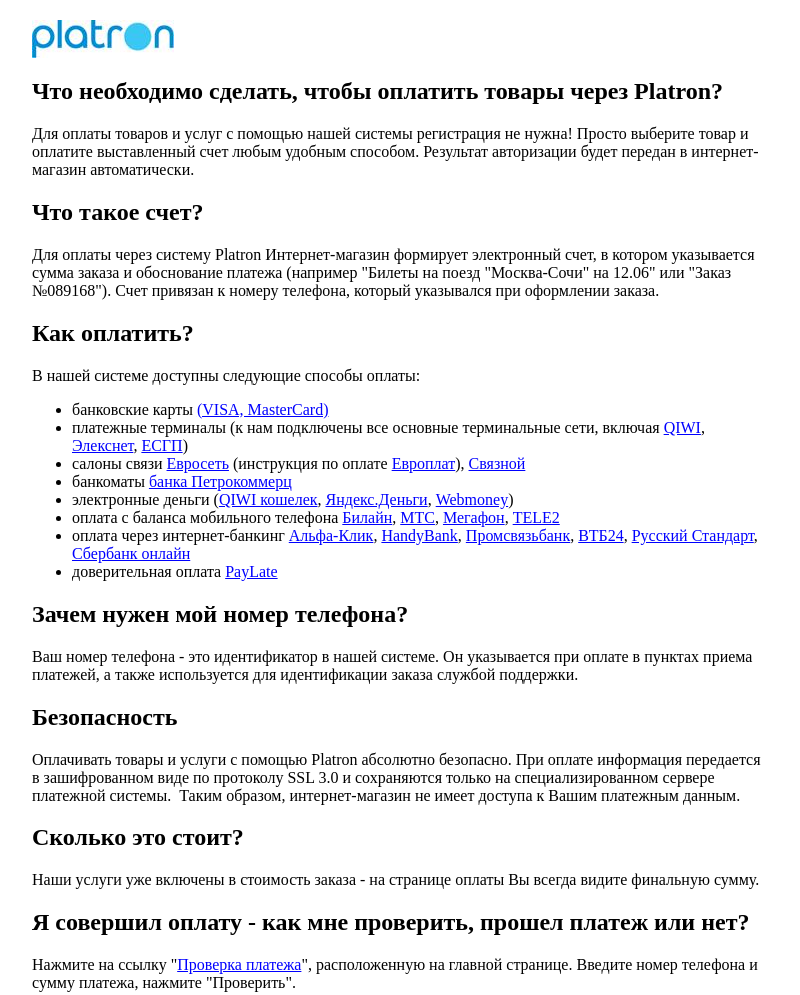
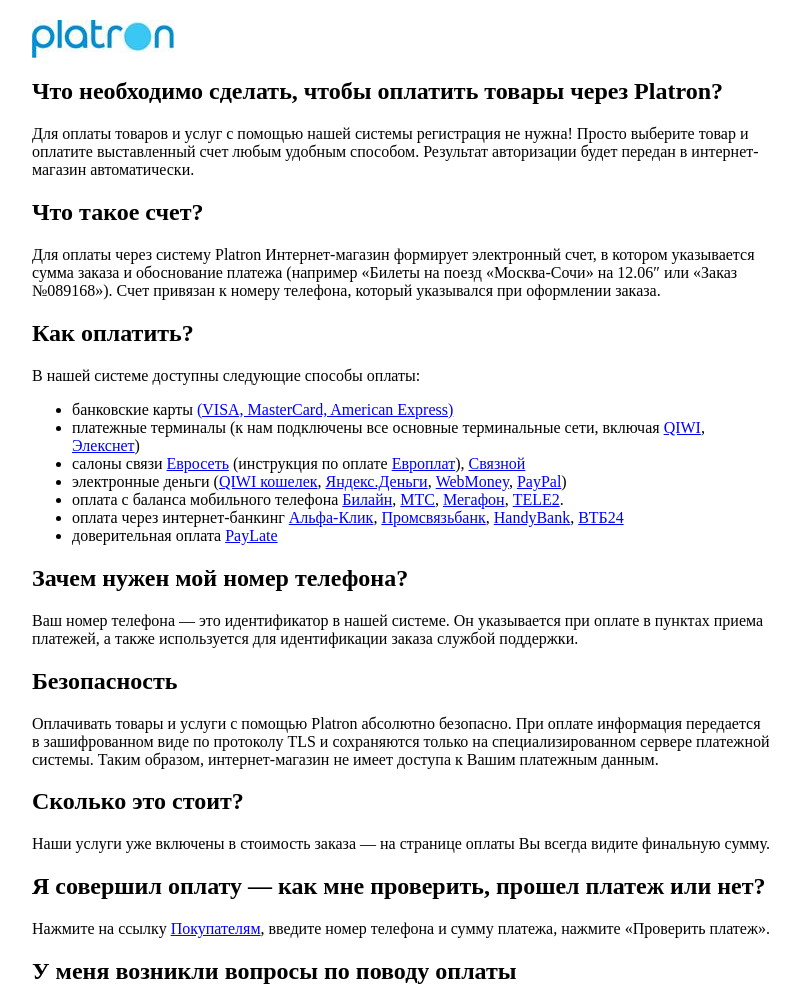
Before and after one commit to isabella232/recommendations_for_placement_of_logos, a plain HTML site: page General/variant_2.htm in a window 1280 px wide. Shown: the top 995 px of the page, without its empty margins (238-1038 px from the left). Drawn offline with Linux system fonts and the light colour scheme.

Commit message:
variant_2 text

```diff
--- a/General/variant_2.htm
+++ b/General/variant_2.htm
@@ -59,29 +59,28 @@
 <h2>Что необходимо сделать, чтобы оплатить товары через Platron?</h2>
 <p>Для оплаты товаров и услуг с помощью нашей системы регистрация не нужна! Просто выберите товар и оплатите выставленный счет любым удобным способом. Результат авторизации будет передан в интернет-магазин автоматически.</p>
 <h2>Что такое счет?</h2>
-<p>Для оплаты через систему Platron Интернет-магазин формирует электронный счет, в котором указывается сумма заказа и обоснование платежа (например &quot;Билеты на поезд &quot;Москва-Сочи&quot; на 12.06&quot; или &quot;Заказ №089168&quot;). Счет привязан к номеру телефона, который указывался при оформлении заказа.</p>
+<p>Для оплаты через систему Platron Интернет-магазин формирует электронный счет, в котором указывается сумма заказа и обоснование платежа (например &#171;Билеты на поезд &#171;Москва-Сочи&#187; на 12.06&#8243; или &#171;Заказ №089168&#187;). Счет привязан к номеру телефона, который указывался при оформлении заказа.</p>
 <h2>Как оплатить?</h2>
 <p>В нашей системе доступны следующие способы оплаты:</p>
 <ul>
-    <li>банковские карты <a href="http://www.platron.ru/info/support/howtopay4">(VISA, MasterCard)</a></li>
-    <li>платежные терминалы (к нам подключены все основные терминальные сети, включая <a href="http://www.platron.ru/info/support/osmp">QIWI</a>, <a href="http://www.platron.ru/info/support/elecsnet">Элекснет</a>, <a href="http://www.platron.ru/info/support/esgp">ЕСГП</a>)</li>
-    <li>салоны связи <a href="http://www.platron.ru/info/support/euroset">Евросеть</a> (инструкция по оплате <a href="http://www.platron.ru/info/support/europlat">Европлат</a>), <a href="http://www.platron.ru/info/support/svyaznoy">Связной</a></li>
-    <li>банкоматы&nbsp;<a href="http://www.platron.ru/info/support/pkb">банка Петрокоммерц</a></li>
-    <li>электронные деньги (<a href="http://www.platron.ru/info/support/osmp">QIWI кошелек</a>, <a href="http://www.platron.ru/info/support/yandexmoney">Яндекс.Деньги</a>, <a href="http://www.platron.ru/info/support/webmoney">Webmoney</a>)</li>
-    <li>оплата с баланса мобильного телефона <a href="http://www.platron.ru/info/support/beelinemk">Билайн</a>, <a href="http://www.platron.ru/info/support/mtsmk">МТС</a>, <a href="http://www.platron.ru/info/support/megafonmk">Мегафон</a>, <a href="http://www.platron.ru/info/support/mobicomtele2">TELE2</a></li>
-    <li>оплата через интернет-банкинг <a href="http://www.platron.ru/info/support/alfaclick">Альфа-Клик</a>, <a href="http://www.platron.ru/info/support/handybank">HandyBank</a>, <a href="http://www.platron.ru/info/support/psb">Промсвязьбанк</a>, <a href="http://www.platron.ru/info/support/vtb24">ВТБ24</a>, <a href="https://www.platron.ru/info/support/russianstandardib">Русский Стандарт</a>, <a href="https://www.platron.ru/info/support/sbrf">Сбербанк онлайн</a></li>
-    <li>доверительная оплата <a href="http://www.platron.ru/info/support/paylate">PayLate</a></li>
+<li>банковские карты <a title="Оплата с помощью карт VISA, MasterCard, American Express" href="https://front.platron.ru/support/russianstandard/">(VISA, MasterCard, American Express)</a></li>
+<li>платежные терминалы (к нам подключены все основные терминальные сети, включая <a title="Инструкция по оплате QIWI терминал" href="https://front.platron.ru/support/ru/qiwi/">QIWI</a>, <a title="Инструкция по оплате Elecsnet" href="https://front.platron.ru/support/elecsnet/">Элекснет</a>)</li>
+<li>салоны связи <a title="Оплата через салоны Евросеть" href="https://front.platron.ru/support/euroset/">Евросеть</a> (инструкция по оплате <a title="Оплата через Европлат (Евросеть)" href="https://front.platron.ru/support/europlat/">Европлат</a>), <a title="Оплата в салонах Связной" href="https://front.platron.ru/support/svyaznoy/">Связной</a></li>
+<li>электронные деньги (<a title="Инструкция по оплате Visa QIWI WALLET" href="https://front.platron.ru/support/ru/qiwi/">QIWI кошелек</a>, <a title="Инструкция по оплате Яндекс.Деньги" href="https://front.platron.ru/support/yandexmoney/">Яндекс.Деньги</a>, <a title="Инструкция по оплате WebMoney" href="https://front.platron.ru/support/webmoney/">WebMoney</a>, <a title="Инструкция по оплате PayPal" href="https://front.platron.ru/support/paypal/">PayPal</a>)</li>
+<li>оплата с баланса мобильного телефона <a title="Оплата с помощью Билайн" href="https://front.platron.ru/support/ru/ruru/">Билайн</a>, <a href="https://front.platron.ru/support/ru/mixplatmts/">МТС</a>, <a title="Оплата с помощью Мегафон" href="https://front.platron.ru/support/ru/mixplatmegafon/">Мегафон</a>, <a href="https://front.platron.ru/support/ru/mixplattele2/">TELE2</a>.</li>
+<li>оплата через интернет-банкинг <a title="Инструкция по оплате Альфа-Клик" href="https://front.platron.ru/support/alfaclick/">Альфа-Клик</a>, <a title="Инструкция по оплате интернет-банк Промсвязьбанк" href="https://front.platron.ru/support/psb/">Промсвязьбанк</a>, <a title="Инструкция по оплате интернет-банк Handy Bank" href="https://front.platron.ru/support/handybank/">HandyBank</a>, <a title="Инструкция по оплате интернет-банк ВТБ24" href="https://front.platron.ru/support/vtb24/">ВТБ24</a></li>
+<li>доверительная оплата <a title="Инструкция по оплате PayLate" href="https://front.platron.ru/support/ru/paylate/">PayLate</a></li>
 </ul>
 <h2>Зачем нужен мой номер телефона?</h2>
-<p>Ваш номер телефона - это идентификатор в нашей системе. Он указывается при оплате в пунктах приема платежей, а также используется для идентификации заказа службой поддержки.</p>
+<p>Ваш номер телефона &#8212; это идентификатор в нашей системе. Он указывается при оплате в пунктах приема платежей, а также используется для идентификации заказа службой поддержки.</p>
 <h2>Безопасность</h2>
-<p>Оплачивать товары и услуги с помощью Platron абсолютно безопасно. При оплате информация передается в зашифрованном виде по протоколу SSL 3.0 и сохраняются только на специализированном сервере платежной системы.&nbsp; Таким образом, интернет-магазин не имеет доступа к Вашим платежным данным.</p>
+<p>Оплачивать товары и услуги с помощью Platron абсолютно безопасно. При оплате информация передается в зашифрованном виде по протоколу TLS и сохраняются только на специализированном сервере платежной системы. Таким образом, интернет-магазин не имеет доступа к Вашим платежным данным.</p>
 <h2>Сколько это стоит?</h2>
-<p>Наши услуги уже включены в стоимость заказа - на странице оплаты Вы всегда видите финальную сумму.</p>
-<h2>Я совершил оплату - как мне проверить, прошел платеж или нет?</h2>
-<p>Нажмите на ссылку &quot;<a href="http://www.platron.ru/?check_payment=1">Проверка платежа</a>&quot;, расположенную на главной странице. Введите номер телефона и сумму платежа, нажмите &quot;Проверить&quot;.</p>
+<p>Наши услуги уже включены в стоимость заказа &#8212; на странице оплаты Вы всегда видите финальную сумму.</p>
+<h2>Я совершил оплату &#8212; как мне проверить, прошел платеж или нет?</h2>
+<p>Нажмите на ссылку <a href="https://front.platron.ru/support/">Покупателям</a>, введите номер телефона и сумму платежа, нажмите &#171;Проверить платеж&#187;.</p>
 <h2>У меня возникли вопросы по поводу оплаты</h2>
-<p>Вы можете обратиться к нам через Интернет, по e-mail <a href="mailto:support@platron.ru">support@platron.ru</a> или в любое время суток по телефону&nbsp; +7 495 983 3279.</p>
+<p>Вы можете обратиться к нам через Интернет, по e-mail <a href="mailto:support@platron.ru">support@platron.ru</a> или в любое время суток по телефону  +7 495 983 3279.</p>
 </div>
 </div>
 <p>&nbsp;</p><!--/Editable-->
```
